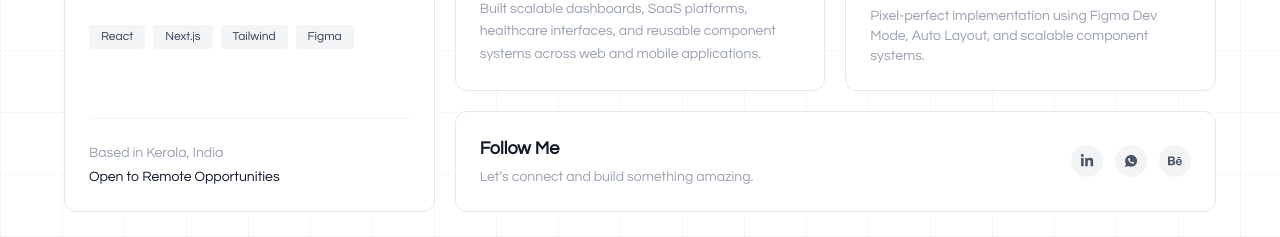
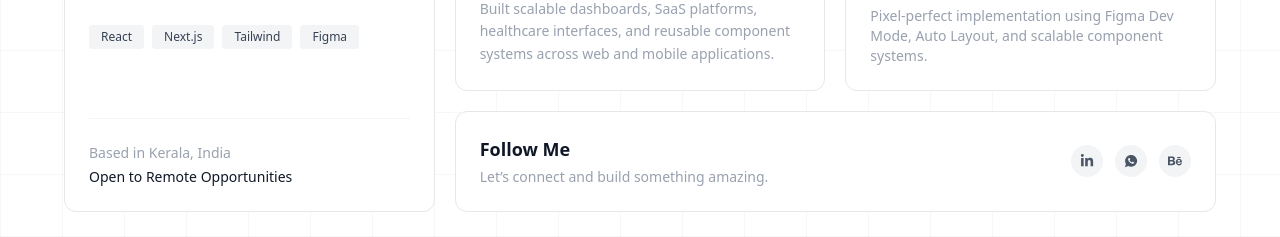
Before and after one commit to aswanthup06/aswanthup-portfolio, a Next.js app: page / in a window 1280 px wide. Shown: the part 1004-1241 px from the top of the page. Built offline with nearby package versions, Linux system fonts and the light colour scheme.

Commit message:
Add Vercel Analytics and Speed Insights

```diff
--- a/package.json
+++ b/package.json
@@ -9,6 +9,8 @@
     "lint": "eslint"
   },
   "dependencies": {
+    "@vercel/analytics": "^2.0.1",
+    "@vercel/speed-insights": "^2.0.0",
     "lucide-react": "^1.24.0",
     "next": "16.0.10",
     "react": "19.2.1",
--- a/src/app/(site)/layout.tsx
+++ b/src/app/(site)/layout.tsx
@@ -1,23 +1,22 @@
 import type { Metadata } from "next";
-import { Geist, Geist_Mono } from "next/font/google";
+import { Questrial } from "next/font/google";
+import { Analytics } from "@vercel/analytics/next";
+import { SpeedInsights } from "@vercel/speed-insights/next";
+
 import Navbar from "../components/Navbar";
 import Footer from "../components/Footer";
 import { ContactModalProvider } from "../context/ContactModalContext";
 import ContactModal from "../components/ContactModal";
 import "../globals.css";
 
-const geistSans = Geist({
-  variable: "--font-geist-sans",
+const questrial = Questrial({
   subsets: ["latin"],
-});
-
-const geistMono = Geist_Mono({
-  variable: "--font-geist-mono",
-  subsets: ["latin"],
+  weight: "400",
+  display: "swap",
 });
 
 export const metadata: Metadata = {
-  metadataBase: new URL("https://www.aswanthup.art"),
+  metadataBase: new URL("https://www.aswanthup.online"),
 
   title: {
     default: "Aswanth UP | UI Developer & UI/UX Designer",
@@ -46,7 +45,7 @@
   authors: [
     {
       name: "Aswanth UP",
-      url: "https://www.aswanthup.art",
+      url: "https://www.aswanthup.online",
     },
   ],
 
@@ -54,7 +53,7 @@
   publisher: "Aswanth UP",
 
   alternates: {
-    canonical: "https://www.aswanthup.art",
+    canonical: "https://www.aswanthup.online",
   },
 
   openGraph: {
@@ -105,15 +104,16 @@
 }) {
   return (
     <html lang="en">
-      <body
-        className={`${geistSans.variable} ${geistMono.variable} antialiased`}
-      >
+      <body className={`${questrial.className} antialiased`}>
         <ContactModalProvider>
           <Navbar />
           {children}
           <ContactModal />
           <Footer />
         </ContactModalProvider>
+
+        <Analytics />
+        <SpeedInsights />
       </body>
     </html>
   );
--- a/src/app/globals.css
+++ b/src/app/globals.css
@@ -1,35 +1,22 @@
-@import url('https://fonts.googleapis.com/css2?family=Questrial&display=swap');
 @import "tailwindcss";
-
-*{
-  font-family: "Questrial", sans-serif;
-}
 
 :root {
   --background: #ffffff;
   --foreground: rgb(23, 23, 23);
-  --text-para:rgba(23, 23, 23,0.1);
+  --text-para: rgba(23, 23, 23, 0.1);
 }
 
 @theme inline {
   --color-background: var(--background);
   --color-foreground: var(--foreground);
-  --font-sans: var(--font-geist-sans);
-  --font-mono: var(--font-geist-mono);
 }
-
-/* @media (prefers-color-scheme: dark) {
-  :root {
-    --background: #0a0a0a;
-    --foreground: #ededed;
-  }
-} */
 
 body {
   background: var(--background);
   color: var(--foreground);
 }
 
+/* Hide Scrollbar */
 
 /* Chrome, Edge, Safari */
 ::-webkit-scrollbar {
@@ -41,15 +28,16 @@
   scrollbar-width: none;
 }
 
-/* IE / old Edge */
+/* IE / Legacy Edge */
 * {
   -ms-overflow-style: none;
 }
 
+/* Grid Background */
 
 .grid-bg {
   background-image:
-    linear-gradient(to right, rgba(0,0,0,0.03) 1px, transparent 1px),
-    linear-gradient(to bottom, rgba(0,0,0,0.03) 1px, transparent 1px);
+    linear-gradient(to right, rgba(0, 0, 0, 0.03) 1px, transparent 1px),
+    linear-gradient(to bottom, rgba(0, 0, 0, 0.03) 1px, transparent 1px);
   background-size: 62px 62px;
 }
```
Also changed, not shown: 1 other file (tests, documents, lock files or other folders).
